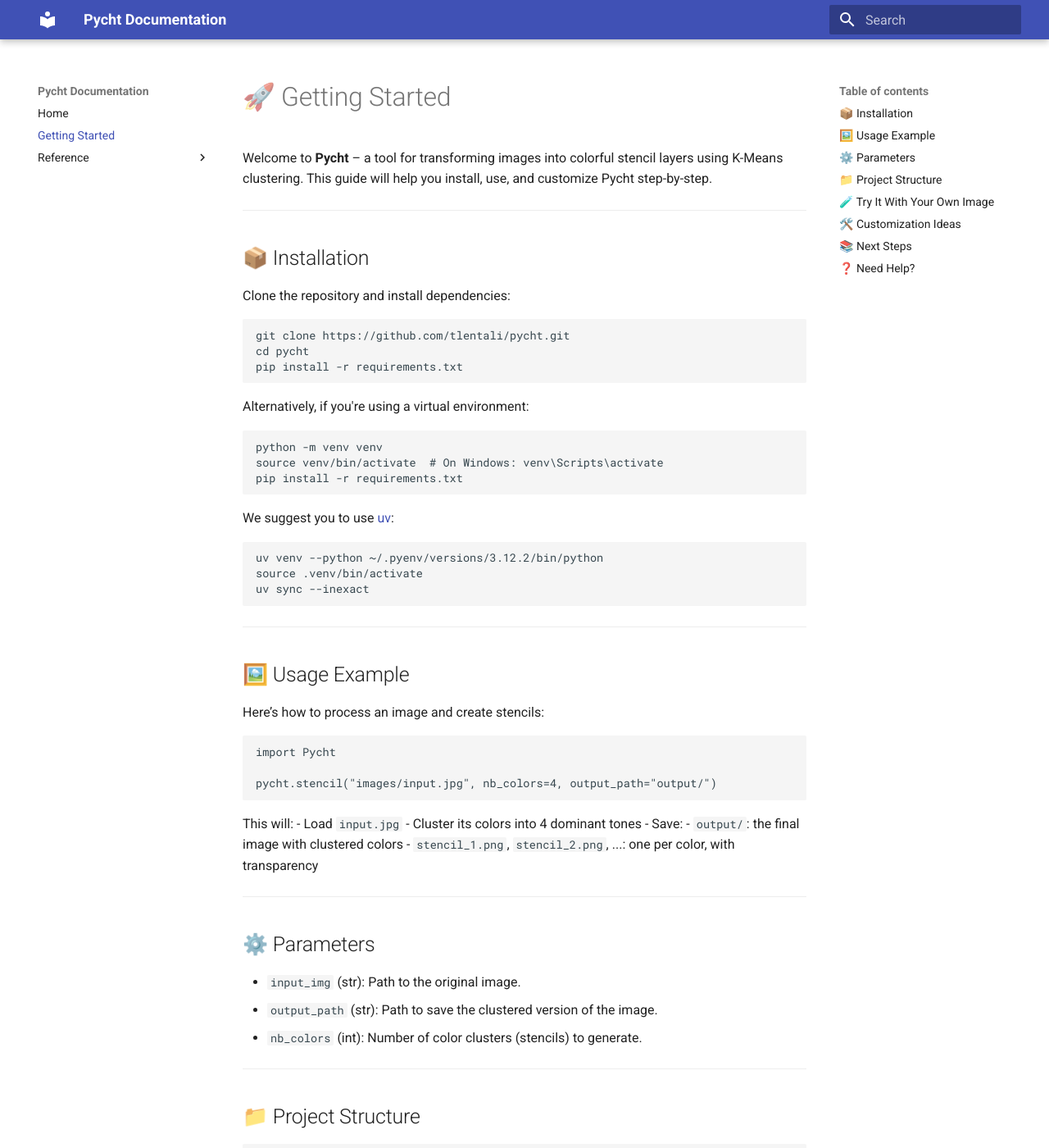
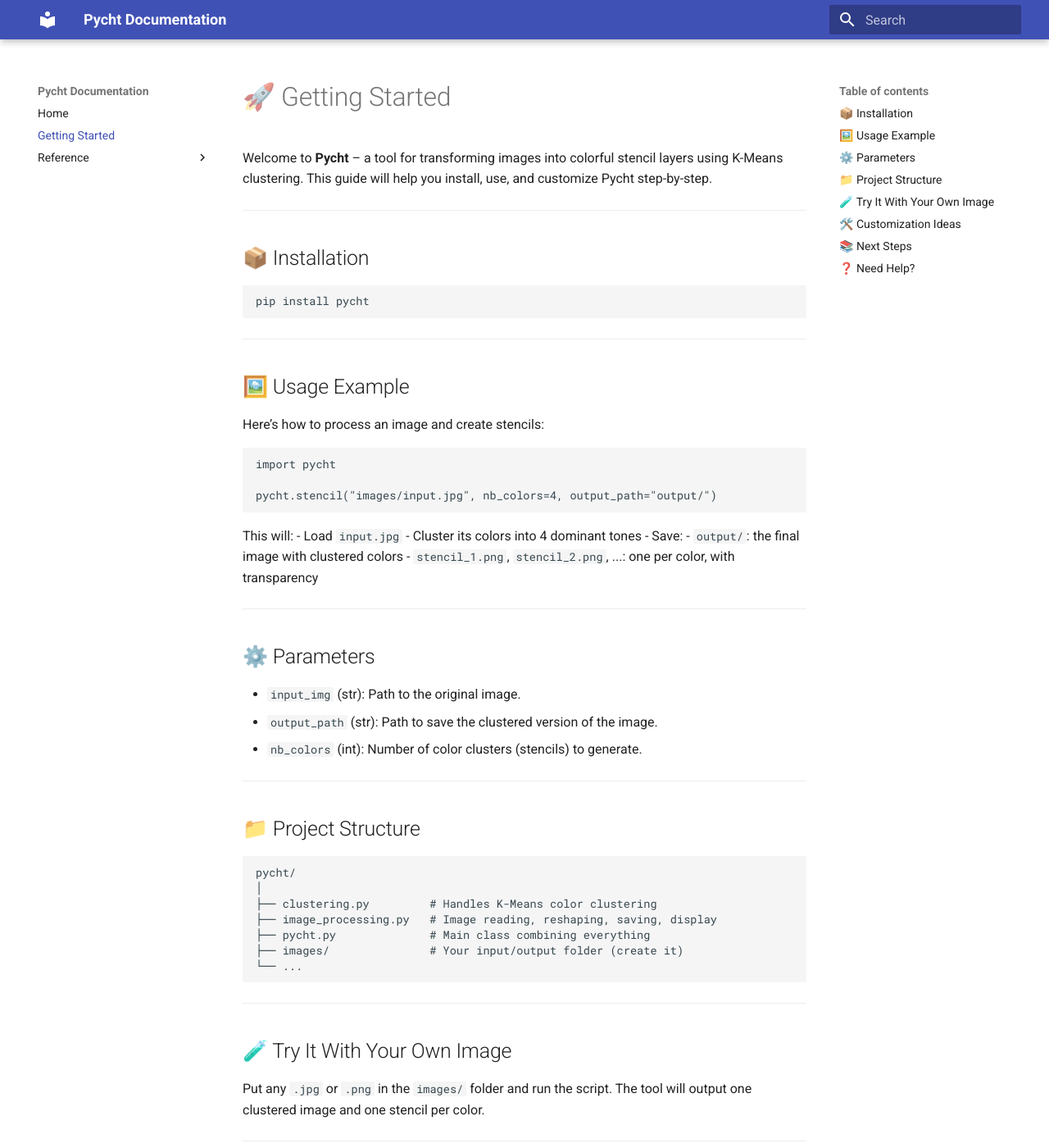
Before and after one commit to tlentali/pycht, an MkDocs documentation site: the page built from docs/getting-started.md, in a window 1280 px wide and 1400 px high. Shown: the whole window at 82% size. Built offline with MkDocs 1.6.1 and Material for MkDocs 9.7.7, drawn with Linux system fonts in a browser that asks for light colours.

Commit message:
Update getting-started.md

````diff
--- a/docs/getting-started.md
+++ b/docs/getting-started.md
@@ -6,28 +6,8 @@
 
 ## 📦 Installation
 
-Clone the repository and install dependencies:
-
 ```bash
-git clone https://github.com/tlentali/pycht.git
-cd pycht
-pip install -r requirements.txt
-```
-
-Alternatively, if you're using a virtual environment:
-
-```bash
-python -m venv venv
-source venv/bin/activate  # On Windows: venv\Scripts\activate
-pip install -r requirements.txt
-```
-
-We suggest you to use [uv](https://docs.astral.sh/uv/):
-
-```bash
-uv venv --python ~/.pyenv/versions/3.12.2/bin/python
-source .venv/bin/activate
-uv sync --inexact
+pip install pycht
 ```
 
 ---
@@ -37,7 +17,7 @@
 Here’s how to process an image and create stencils:
 
 ```python
-import Pycht
+import pycht
 
 pycht.stencil("images/input.jpg", nb_colors=4, output_path="output/")
 ```
````
